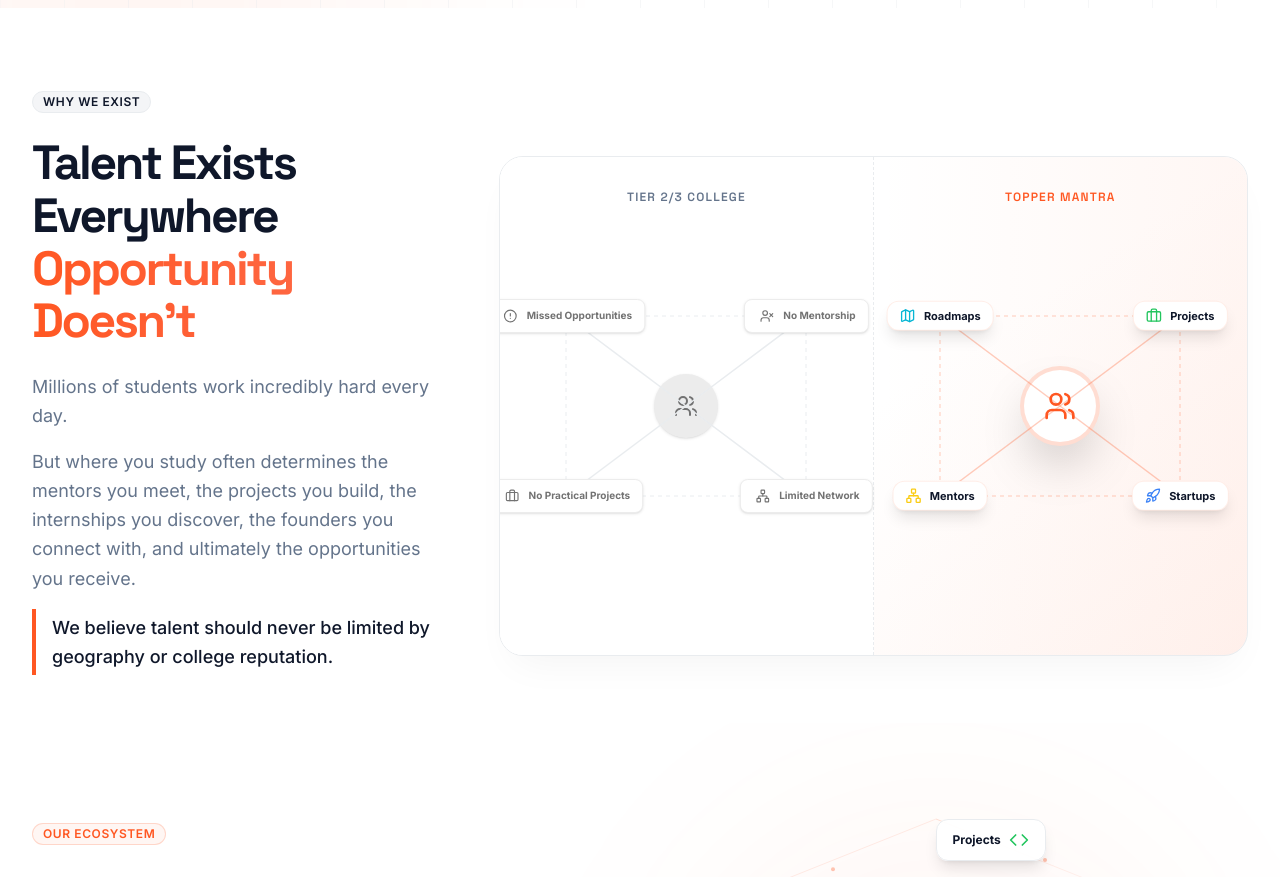
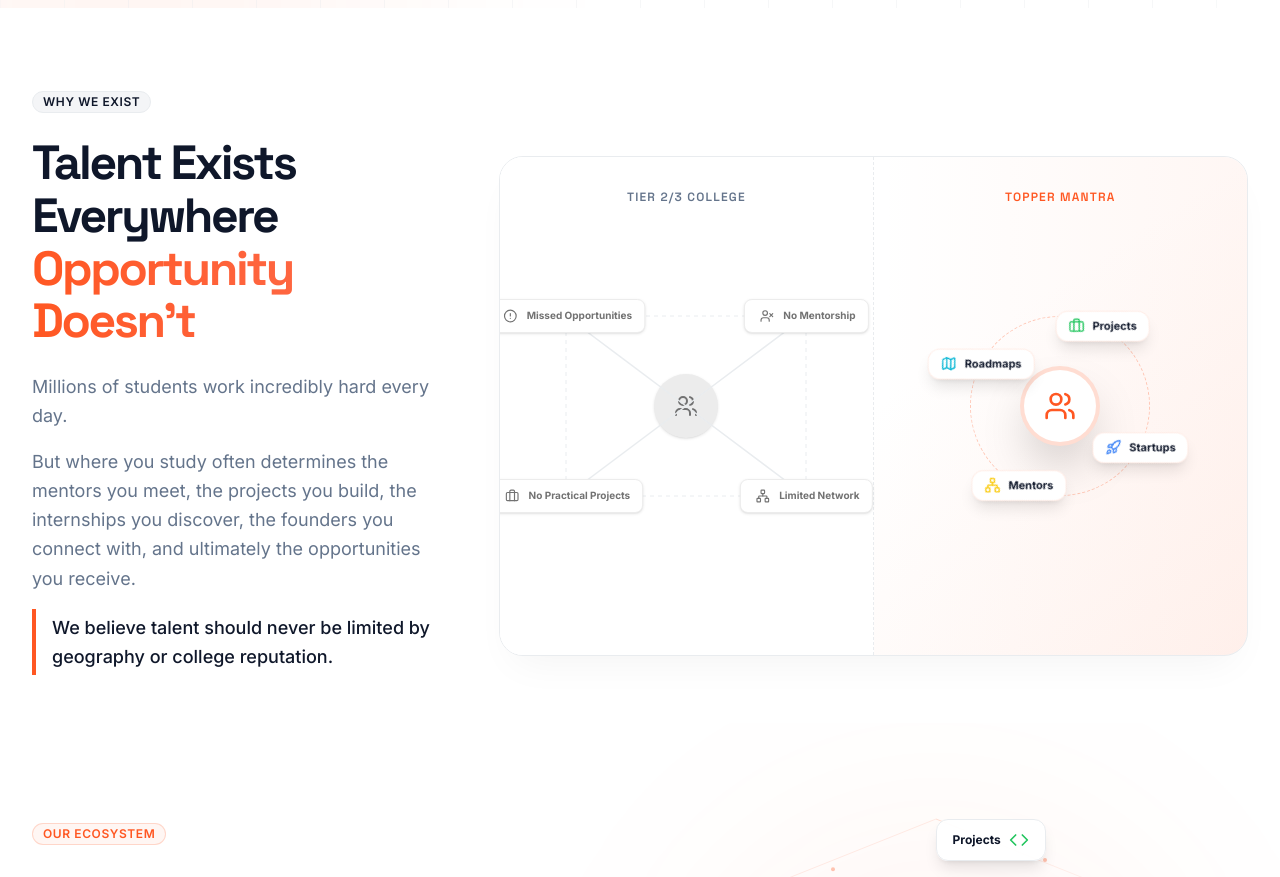
Before and after one commit to ShrayDobhal/TOPPERMANTRA, a React (Vite) app: page / in a window 1280 px wide. Shown: the part 920-1797 px from the top of the page. Built offline with nearby package versions, Linux system fonts and the light colour scheme.

Commit message:
style: revert right panel to orbiting animation

```diff
--- a/src/components/sections/OpportunityGap.jsx
+++ b/src/components/sections/OpportunityGap.jsx
@@ -116,7 +116,11 @@
       <div className="absolute right-0 top-0 bottom-0 w-1/2 flex flex-col items-center justify-center p-8 bg-gradient-to-r from-transparent to-[#FF5722]/5">
         <h4 className="absolute top-8 text-[#FF5722] font-semibold tracking-widest text-xs uppercase z-20 px-2">Topper Mantra</h4>
 
-        {/* Replaced dashed ring with static web logic inside the inset-0 container */}
+        <motion.div
+          animate={{ rotate: -360 }}
+          transition={{ duration: 40, repeat: Infinity, ease: "linear" }}
+          className="absolute w-[180px] h-[180px] rounded-full border border-dashed border-[#FF5722]/30"
+        />
 
         <div className="absolute inset-0 flex items-center justify-center">
           <motion.div
@@ -126,60 +130,43 @@
             <Users size={32} />
           </motion.div>
 
-          <div className="absolute inset-0 flex items-center justify-center z-20 pointer-events-none">
-            {/* SVG Spiderweb Lines */}
-            <svg className="absolute w-[400px] h-[400px] pointer-events-none z-0" viewBox="-200 -200 400 400">
-              {/* Lines from center to nodes */}
-              {[
-                { x: 120, y: -90 },
-                { x: 120, y: 90 },
-                { x: -120, y: 90 },
-                { x: -120, y: -90 }
-              ].map((pos, i) => (
-                <line key={`center-${i}`} x1="0" y1="0" x2={pos.x} y2={pos.y} stroke="#FF5722" strokeOpacity="0.3" strokeWidth="1.5" />
-              ))}
-              {/* Interconnections between nodes */}
-              {[
-                { x: 120, y: -90 },
-                { x: 120, y: 90 },
-                { x: -120, y: 90 },
-                { x: -120, y: -90 }
-              ].map((pos, i, arr) => {
-                const nextPos = arr[(i + 1) % arr.length];
-                return (
-                  <line key={`conn-${i}`} x1={pos.x} y1={pos.y} x2={nextPos.x} y2={nextPos.y} stroke="#FF5722" strokeOpacity="0.3" strokeWidth="1" strokeDasharray="4 4" />
-                );
-              })}
-            </svg>
-
+          {/* Orbiting Connected Nodes */}
+          <motion.div
+            animate={{ rotate: -360 }}
+            transition={{ duration: 40, repeat: Infinity, ease: "linear" }}
+            className="absolute inset-0 flex items-center justify-center z-20 pointer-events-none"
+          >
             {[
               { icon: <Briefcase size={16} />, label: "Projects", color: "text-[#22C55E]" },
               { icon: <Rocket size={16} />, label: "Startups", color: "text-[#3B82F6]" },
               { icon: <Network size={16} />, label: "Mentors", color: "text-[#FACC15]" },
               { icon: <Map size={16} />, label: "Roadmaps", color: "text-[#06B6D4]" },
-            ].map((node, i) => {
-              const pos = [
-                { x: 120, y: -90 },
-                { x: 120, y: 90 },
-                { x: -120, y: 90 },
-                { x: -120, y: -90 }
-              ][i];
+            ].map((node, i, arr) => {
+              const angle = (i * 360) / arr.length;
+              const radius = 90;
+              const x = Math.cos(angle * Math.PI / 180) * radius;
+              const y = Math.sin(angle * Math.PI / 180) * radius;
 
               return (
                 <div
                   key={i}
                   className="absolute"
-                  style={{ transform: `translate(${pos.x}px, ${pos.y}px)` }}
+                  style={{ transform: `translate(${x}px, ${y}px)` }}
                 >
-                  <div className="absolute -translate-x-1/2 -translate-y-1/2 bg-white border border-[#FF5722]/10 px-3 py-1.5 rounded-xl shadow-lg flex items-center gap-2 whitespace-nowrap pointer-events-auto">
-                    <div className="absolute inset-0 bg-gradient-to-r from-[#FF5722]/5 to-[#FE6D4D]/5 rounded-xl opacity-0 hover:opacity-100 transition-opacity"></div>
-                    <span className={node.color}>{node.icon}</span>
-                    <span className="text-[11px] font-bold text-[#0F172A]">{node.label}</span>
-                  </div>
+                  <motion.div
+                    animate={{ rotate: 360 }}
+                    transition={{ duration: 40, repeat: Infinity, ease: "linear" }}
+                  >
+                    <div className="absolute -translate-x-1/2 -translate-y-1/2 bg-white border border-[#FF5722]/10 px-3 py-1.5 rounded-xl shadow-lg flex items-center gap-2 whitespace-nowrap pointer-events-auto">
+                      <div className="absolute inset-0 bg-gradient-to-r from-[#FF5722]/5 to-[#FE6D4D]/5 rounded-xl opacity-0 hover:opacity-100 transition-opacity"></div>
+                      <span className={node.color}>{node.icon}</span>
+                      <span className="text-[11px] font-bold text-[#0F172A]">{node.label}</span>
+                    </div>
+                  </motion.div>
                 </div>
               );
             })}
-          </div>
+          </motion.div>
         </div>
       </div>
 
```
